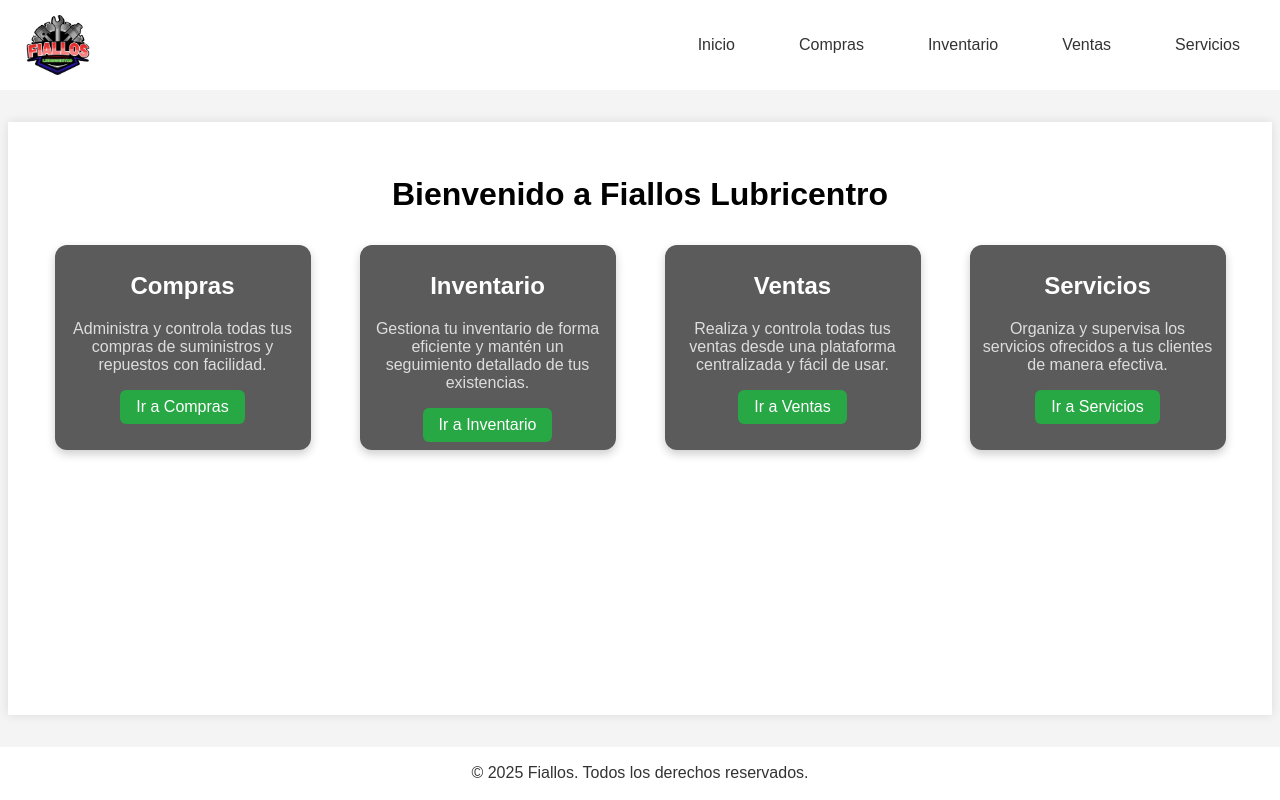
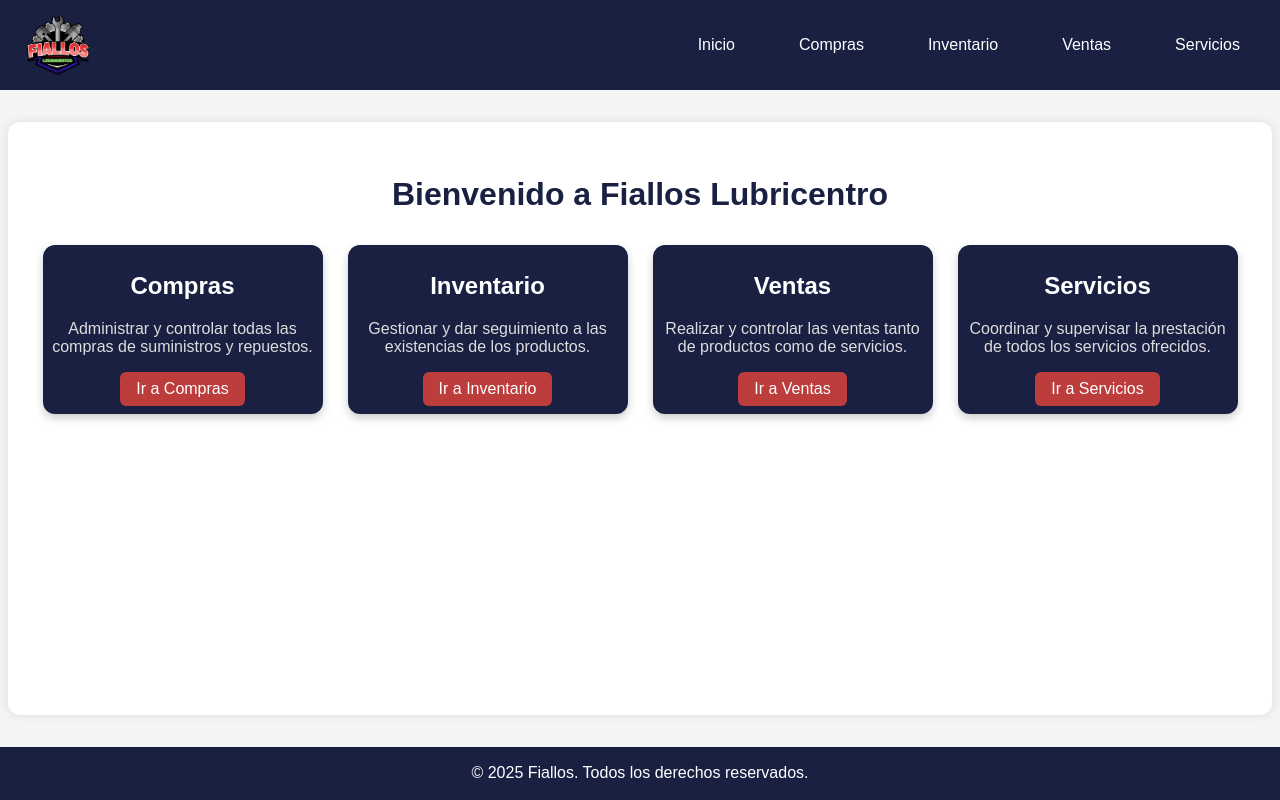
Before and after one commit to FabricioCorea/fiallos, a Django app: page / in a window 1280 px wide. Run offline with Django 5.2, Linux system fonts and the light colour scheme.

Commit message:
Menú y vistas 2.0

```diff
--- a/fiallos/urls.py
+++ b/fiallos/urls.py
@@ -25,4 +25,9 @@
     path('inventario/', views.inventario, name='inventario'),
     path('ventas/', views.ventas, name='ventas'),
     path('servicios/', views.servicios, name='servicios'),
+    path('entradas/', views.entradaProductos, name='entradaProductos'),
+    path('productos/', views.productos, name='productos'),
+    path('historialCompras/', views.historialCompras, name='historialCompras'),
+    path('nuevaVenta/', views.nuevaVenta, name='nuevaVenta'),
+    path('facturasVenta/', views.facturasVenta, name='facturasVenta'),
 ]
--- a/miapp/static/css/styles.css
+++ b/miapp/static/css/styles.css
@@ -1,5 +1,6 @@
 h1 {
     text-align: center;
+    color: #1a2042;
 }
 body {
     font-family: Arial, sans-serif;
@@ -12,7 +13,7 @@
 }
 
 header {
-    background-color: #fff;
+    background-color: #1a2042;
     color: #333;
     padding: 0.5rem;
     text-align: center;
@@ -43,7 +44,7 @@
 }
 
 nav ul li a {
-    color: #333;
+    color: #ffffff;
     text-decoration: none;
     padding: 0.5rem 1rem;
     display: block;
@@ -59,6 +60,7 @@
 main {
     padding: 2rem;
     background-color: #fff;
+    border-radius: 12px;
     margin: 2rem auto;
     max-width: 1200px;
     box-shadow: 0 0 10px rgba(0, 0, 0, 0.1);
@@ -68,8 +70,8 @@
 footer {
     text-align: center;
     padding: 0.1rem 0;
-    background-color: #fff;
-    color: #333;
+    background-color: #1a2042;
+    color: #ffffff;
     width: 100%;
 }
 
@@ -82,13 +84,37 @@
     margin-top: 2rem;
 }
 
+/* Tarjetas con diseño 3D para el inicio*/
+.sectionIndex {
+    background-color: #1a2042;
+    color: #000000;
+    border-radius: 12px;
+    padding: 0.5rem;
+    width: 22%;
+    text-align: center;
+    box-shadow: 0 4px 10px rgba(0, 0, 0, 0.2);
+    transition: transform 0.3s ease, box-shadow 0.3s ease;
+}
+
+.sectionIndex:hover {
+    transform: scale(1.05);
+    box-shadow: 0 6px 15px rgba(0, 0, 0, 0.3);
+}
+
+.sectionIndex h2 {
+    color: #fff;
+}
+
+.sectionIndex p {
+    color: #ddd;
+}
 /* Tarjetas con diseño 3D */
 .section {
-    background-color: #5b5b5b;
-    color: #fff;
+    background-color: #1a2042;
+    color: #000000;
     border-radius: 12px;
     padding: 0.5rem;
-    width: 20%;
+    width: 30%;
     text-align: center;
     box-shadow: 0 4px 10px rgba(0, 0, 0, 0.2);
     transition: transform 0.3s ease, box-shadow 0.3s ease;
@@ -111,7 +137,7 @@
 .btn {
     display: inline-block;
     padding: 0.5rem 1rem;
-    background-color: #28a745; /* Verde */
+    background-color: #bd3c3c; /* Verde */
     color: #fff;
     text-decoration: none;
     border-radius: 6px;
@@ -119,7 +145,7 @@
 }
 
 .btn:hover {
-    background-color: #218838;
+    background-color: #bd3c3c;
 }
 
 /* Responsividad */
--- a/miapp/templates/index.html
+++ b/miapp/templates/index.html
@@ -5,24 +5,24 @@
 {% block content %}
 <h1>Bienvenido a Fiallos Lubricentro</h1>
 <div class="sections">
-    <div class="section">
+    <div class="sectionIndex">
         <h2>Compras</h2>
-        <p>Administra y controla todas tus compras de suministros y repuestos con facilidad.</p>
+        <p>Administrar y controlar todas las compras de suministros y repuestos.</p>
         <a href="{% url 'compras' %}" class="btn">Ir a Compras</a>
     </div>
-    <div class="section">
+    <div class="sectionIndex">
         <h2>Inventario</h2>
-        <p>Gestiona tu inventario de forma eficiente y mantén un seguimiento detallado de tus existencias.</p>
+        <p>Gestionar y dar seguimiento a las existencias de los productos.</p>
         <a href="{% url 'inventario' %}" class="btn">Ir a Inventario</a>
     </div>
-    <div class="section">
+    <div class="sectionIndex">
         <h2>Ventas</h2>
-        <p>Realiza y controla todas tus ventas desde una plataforma centralizada y fácil de usar.</p>
+        <p>Realizar y controlar las ventas tanto de productos como de servicios.</p>
         <a href="{% url 'ventas' %}" class="btn">Ir a Ventas</a>
     </div>
-    <div class="section">
+    <div class="sectionIndex">
         <h2>Servicios</h2>
-        <p>Organiza y supervisa los servicios ofrecidos a tus clientes de manera efectiva.</p>
+        <p>Coordinar y supervisar la prestación de todos los servicios ofrecidos.</p>
         <a href="{% url 'servicios' %}" class="btn">Ir a Servicios</a>
     </div>
 </div>
--- a/miapp/templates/inventario.html
+++ b/miapp/templates/inventario.html
@@ -1,8 +1,7 @@
 {% extends 'layout.html' %}
 
-{% block title %}Servicios{% endblock %}
+{% block title %}Inventario{% endblock %}
 
 {% block content %}
-<h1>Nuestros Servicios</h1>
-<p>Aquí puedes listar y describir los servicios que ofreces.</p>
+<p>Aquí se mostrará cada producto con su existencia.</p>
 {% endblock %}
--- a/miapp/templates/servicios.html
+++ b/miapp/templates/servicios.html
@@ -3,6 +3,6 @@
 {% block title %}Servicios{% endblock %}
 
 {% block content %}
-<h1>Nuestros Servicios</h1>
-<p>Aquí puedes listar y describir los servicios que ofreces.</p>
+<p>Aquí se mosrará la lista de los servicios existentes, item, código, descripción y precio.</p>
+<p>Acciones: agregar, editar y eliminar</p>
 {% endblock %}
--- a/miapp/views.py
+++ b/miapp/views.py
@@ -14,3 +14,13 @@
     return render(request, 'ventas.html')
 def servicios(request):
     return render(request, 'servicios.html')
+def entradaProductos(request):
+    return render(request, 'entradaProductos.html')
+def productos(request):
+    return render(request, 'productos.html')
+def historialCompras(request):
+    return render(request, 'historialCompras.html')
+def nuevaVenta(request):
+    return render(request, 'nuevaVenta.html')
+def facturasVenta(request):
+    return render(request, 'facturasVenta.html')
```
Also changed, not shown: miapp/templates/compras.html (+19 -3 lines), miapp/templates/entradaProductos.html (added, +7 -0 lines), miapp/templates/facturasVenta.html (added, +11 -0 lines), miapp/templates/historialCompras.html (added, +11 -0 lines), miapp/templates/nuevaVenta.html (added, +7 -0 lines), miapp/templates/productos.html (added, +11 -0 lines), miapp/templates/ventas.html (+14 -3 lines).
